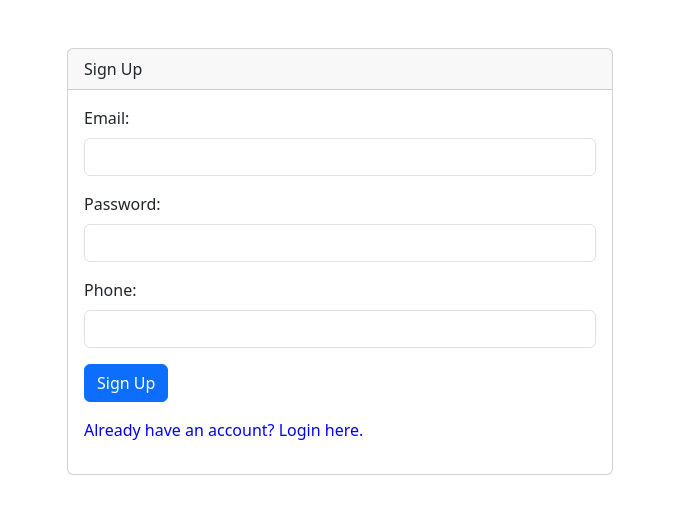
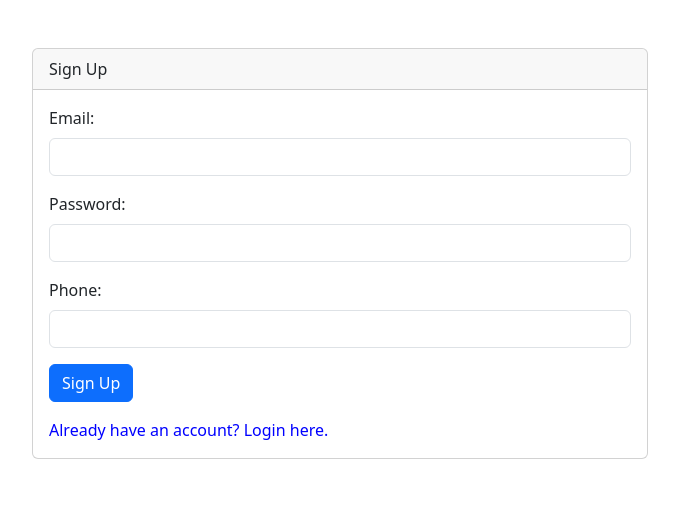
Before and after one commit to Mahikagarg09/taskAPI, a React (Create React App) app in the folder client/: page / in a window 1280 px wide. Shown: the top 514 px of the page, without its empty margins (300-979 px from the left). Built offline with nearby package versions, Linux system fonts and the light colour scheme.

Commit message:
tailwind css

```diff
--- a/client/package.json
+++ b/client/package.json
@@ -7,7 +7,6 @@
     "@testing-library/react": "^13.4.0",
     "@testing-library/user-event": "^13.5.0",
     "axios": "^1.6.7",
-    "bootstrap": "^5.3.2",
     "react": "^18.2.0",
     "react-dom": "^18.2.0",
     "react-scripts": "5.0.1",
@@ -36,5 +35,8 @@
       "last 1 firefox version",
       "last 1 safari version"
     ]
+  },
+  "devDependencies": {
+    "tailwindcss": "^3.4.1"
   }
 }
--- /dev/null
+++ b/client/src/index.css
@@ -0,0 +1,3 @@
+@tailwind base;
+@tailwind components;
+@tailwind utilities;
--- a/client/src/index.js
+++ b/client/src/index.js
@@ -1,7 +1,7 @@
 import React from 'react';
 import ReactDOM from 'react-dom/client';
 import App from './App';
-
+import './index.css';
 
 const root = ReactDOM.createRoot(document.getElementById('root'));
 root.render(
--- /dev/null
+++ b/client/tailwind.config.js
@@ -0,0 +1,8 @@
+/** @type {import('tailwindcss').Config} */
+module.exports = {
+  content: ["./src/**/*.{html,js}"],
+  theme: {
+    extend: {},
+  },
+  plugins: [],
+}
```
Also changed, not shown: client/src/App.css (added), 1 other file (tests, documents, lock files or other folders).
